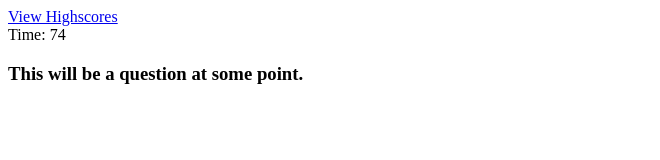
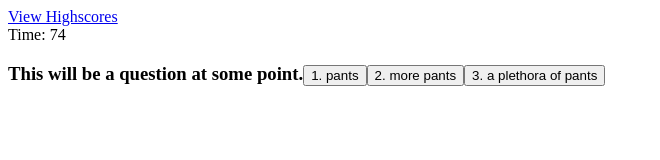
Before and after one commit to kenneththelarson/javascript.quiz, a plain HTML site: page index.html in a window 1280 px wide. Both pictures are taken after a click on the button "Start Quiz". Shown: the whole page, without its empty margins (0-660 px from the left). Drawn offline with Linux system fonts and the light colour scheme.

Commit message:
first question displayed

```diff
--- a/assets/css/styles.css
+++ b/assets/css/styles.css
@@ -5,3 +5,8 @@
 .show {
     display: block;
 }
+
+.choice {
+    display: block;
+    margin-top: 10px;
+}
--- a/assets/js/script.js
+++ b/assets/js/script.js
@@ -3,6 +3,9 @@ var startBtn = document.querySelector("#startButton");
 var landingPage = document.querySelector("#title-section");
 var questionsPage = document.querySelector("#quiz-section");
 var questionEl = document.querySelector("#question-title");
+var choicesEl = document.querySelector("#choices");
+
+var currentQuestionIndex = 0;
 
 var questions = [
     {
@@ -10,6 +13,11 @@ var questions = [
         choices: ["pants", "more pants", "a plethora of pants"],
         answer: "a plethora of pants"
     },
+    {
+        title: "Preston is my brother.",
+        choices: ["Yes", "No", "sometimes", "Never"],
+        answer: "Yes"
+    }
 ]
 
 function quizStart() {
@@ -18,7 +26,7 @@ function quizStart() {
 
     var timeLeft = 75;
 
-    var timeInterval = setInterval(function() {
+    var timeInterval = setInterval(function () {
         if (timeLeft > 0) {
             timerEl.textContent = timeLeft;
             timeLeft--;
@@ -32,13 +40,28 @@ function quizStart() {
     questionFunction();
 }
 
-var questionFunction = function() {
-    for (var i = 0; i < questions.length; i++) {
-        var selectedQuestion = questions[i];
+var questionFunction = function () {
+        var selectedQuestion = questions[currentQuestionIndex];
 
         questionEl.textContent = selectedQuestion.title;
 
-    }
+        choicesEl.innerHTML = "";
+
+        selectedQuestion.choices.forEach(function (choice, i) {
+            var choiceButton = document.createElement("button");
+            choiceButton.setAttribute("class", "answer-options");
+            choiceButton.setAttribute("value", choice);
+
+            choiceButton.textContent = i + 1 + ". " + choice;
+
+            choiceButton.onclick = questionClick();
+
+            questionEl.appendChild(choiceButton);
+        });
+}
+
+var questionClick = function() {
+
 }
 
 startBtn.onclick = quizStart;
```
